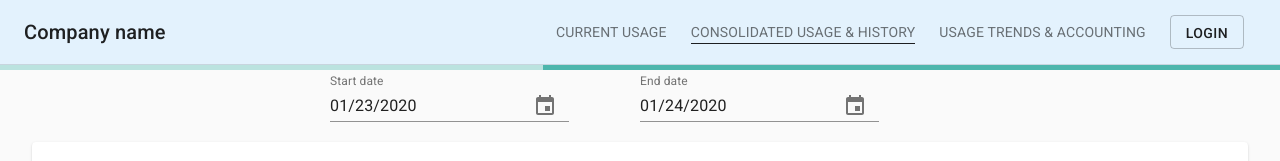
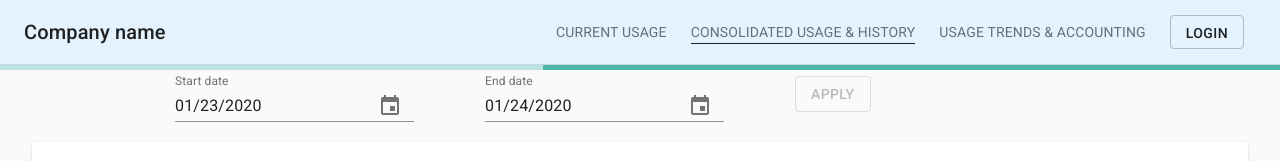
Before and after one commit to 2-alchemists/krossboard-ui, a React (Vite) app: page /multicluster-view in a window 1280 px wide. Shown: the top 161 px of the page. Built offline with nearby package versions, Linux system fonts and the light colour scheme; no server answers.

Commit message:
add 'apply' button to date selection
Addresses #11

```diff
--- a/src/pages/MultiClusterView.tsx
+++ b/src/pages/MultiClusterView.tsx
@@ -1,12 +1,12 @@
-import { useObserver } from 'mobx-react-lite'
+import { action } from 'mobx'
+import { useLocalStore, useObserver } from 'mobx-react-lite'
 import * as React from 'react'
 
 import DateFnsUtils from '@date-io/date-fns'
+import { Button } from '@material-ui/core'
 import Grid from '@material-ui/core/Grid'
 import { makeStyles } from '@material-ui/core/styles'
-import {
-    KeyboardDatePicker, MuiPickersUtilsProvider
-} from '@material-ui/pickers'
+import { KeyboardDatePicker, MuiPickersUtilsProvider } from '@material-ui/pickers'
 
 import { HistoryChart } from '../component/HistoryChart'
 import { useStore } from '../store/storeProvider'
@@ -31,18 +31,26 @@ const useStyles = makeStyles(theme => ({
 export const MultiClusterView = () => {
   const classes = useStyles()
   const store = useStore()
-
-  const handleStartDateChange = (date: Date | null) => {
-    if (date) {
-      store.setUsageHistoryStartDate(date)
-    }
-  }
-
-  const handleEndDateChange = (date: Date | null) => {
-    if (date) {
-      store.setUsageHistoryEndDate(date)
-    }
-  }
+  const dateRange = useLocalStore(() => ({
+    startDate: store.usageHistoryDateRange.start,
+    endDate: store.usageHistoryDateRange.end,
+    setStartDate: action((date: Date | null) => {
+      if (date) {
+        dateRange.startDate = date
+      }
+    }),
+    setEndDate: action((date: Date | null) => {
+      if (date) {
+          dateRange.endDate = date
+      }
+    }),
+    isDirty: () =>
+      dateRange.startDate !== store.usageHistoryDateRange.start || dateRange.endDate !== store.usageHistoryDateRange.end,
+    commit: action(() => {
+      store.usageHistoryDateRange.start = dateRange.startDate
+      store.usageHistoryDateRange.end = dateRange.endDate
+    })
+  }))
 
   return useObserver(() => {
     return (
@@ -50,7 +58,7 @@ export const MultiClusterView = () => {
         <Grid container spacing={3}>
           <Grid container justify="center" alignItems="center">
             <MuiPickersUtilsProvider utils={DateFnsUtils}>
-              <Grid item xs={12} sm={3}>
+              <Grid item xs={6} sm={3}>
                 <KeyboardDatePicker
                   disableToolbar
                   variant="inline"
@@ -58,14 +66,14 @@ export const MultiClusterView = () => {
                   margin="normal"
                   id="date-start"
                   label="Start date"
-                  value={store.usageHistoryDateRange.start}
-                  onChange={handleStartDateChange}
+                  value={dateRange.startDate}
+                  onChange={dateRange.setStartDate}
                   KeyboardButtonProps={{
                     'aria-label': 'change date',
                   }}
                 />
               </Grid>
-              <Grid item xs={12} sm={3}>
+              <Grid item xs={6} sm={3}>
                 <KeyboardDatePicker
                   disableToolbar
                   variant="inline"
@@ -73,14 +81,19 @@ export const MultiClusterView = () => {
                   margin="normal"
                   id="date-end"
                   label="End date"
-                  value={store.usageHistoryDateRange.end}
-                  onChange={handleEndDateChange}
+                  value={dateRange.endDate}
+                  onChange={dateRange.setEndDate}
                   KeyboardButtonProps={{
                     'aria-label': 'change date',
                   }}
                 />
               </Grid>
             </MuiPickersUtilsProvider>
+            <Grid item xs={6} sm={3}>
+              <Button variant="outlined" disabled={!dateRange.isDirty()} onClick={dateRange.commit}>
+                Apply
+              </Button>
+            </Grid>
           </Grid>
           <Grid item xs={12} sm={12}>
             <HistoryChart type={"cpu"} data={store.usageHistory.data.cpu} />
```
